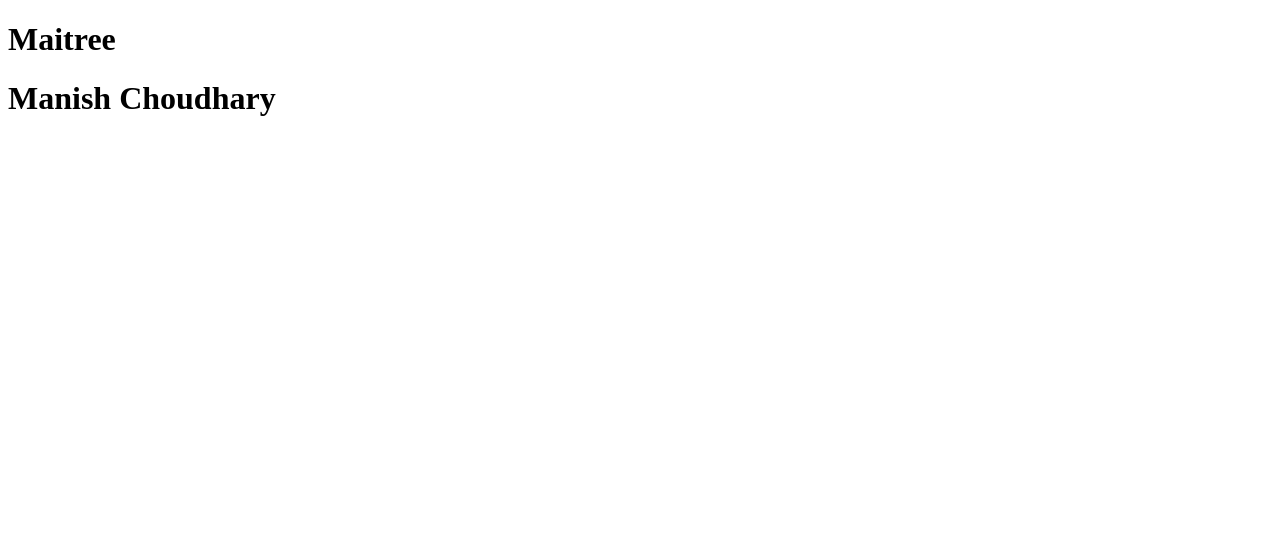
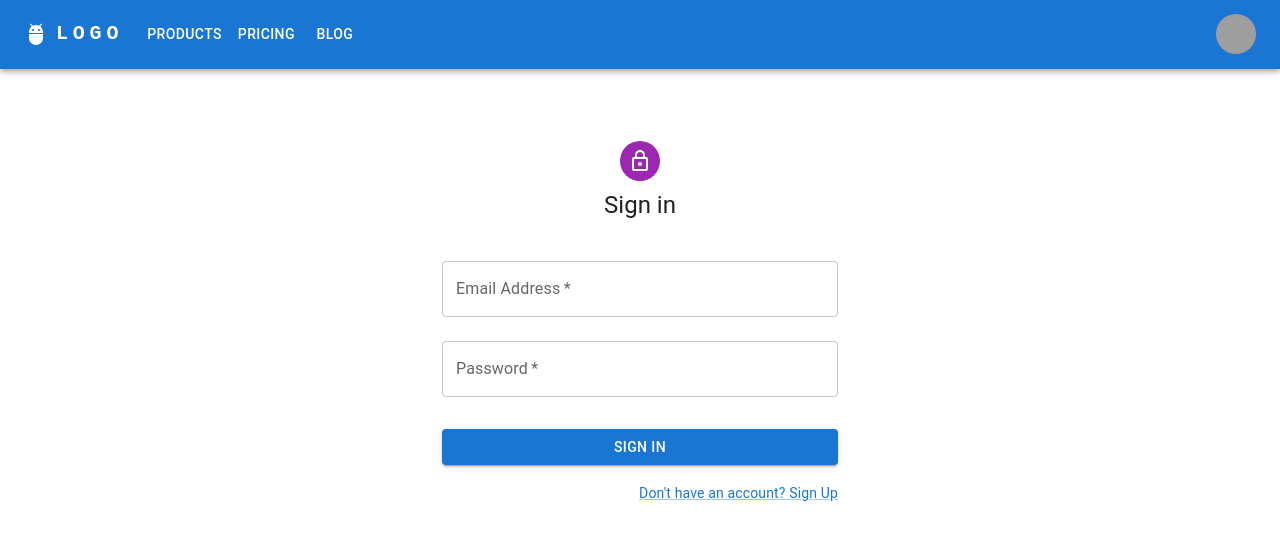
Before and after one commit to Maitree0208/ExpenseTracker, a React (Vite) app: page /dashboard in a window 1280 px wide. Shown: the top 540 px of the page. Built offline with nearby package versions, Linux system fonts and the light colour scheme; grey boxes are pictures that could not be loaded.

Commit message:
auth form,navbar added

```diff
--- a/package.json
+++ b/package.json
@@ -10,6 +10,10 @@
     "preview": "vite preview"
   },
   "dependencies": {
+    "@emotion/react": "^11.11.4",
+    "@emotion/styled": "^11.11.5",
+    "@mui/icons-material": "^5.15.15",
+    "@mui/material": "^5.15.15",
     "react": "^18.2.0",
     "react-dom": "^18.2.0"
   },
--- a/src/App.jsx
+++ b/src/App.jsx
@@ -1,11 +1,13 @@
-import { useState } from 'react'
 import './App.css'
+
+import Navbar from './components/Navbar';
+import AuthForm from './components/AuthForm';
 
 function App() {
   return (
     <>
-      <h1>Maitree</h1>
-      <h1>Manish Choudhary</h1>
+      <Navbar></Navbar>
+      <AuthForm></AuthForm>
     </>
   )
 }
--- /dev/null
+++ b/src/components/AuthForm.jsx
@@ -0,0 +1,125 @@
+import React, { useState } from 'react';
+import Avatar from '@mui/material/Avatar';
+import Button from '@mui/material/Button';
+import CssBaseline from '@mui/material/CssBaseline';
+import TextField from '@mui/material/TextField';
+import FormControlLabel from '@mui/material/FormControlLabel';
+import Checkbox from '@mui/material/Checkbox';
+import Link from '@mui/material/Link';
+import Grid from '@mui/material/Grid';
+import Box from '@mui/material/Box';
+import LockOutlinedIcon from '@mui/icons-material/LockOutlined';
+import Typography from '@mui/material/Typography';
+import Container from '@mui/material/Container';
+import { createTheme, ThemeProvider } from '@mui/material/styles';
+
+const defaultTheme = createTheme();
+
+function AuthForm() {
+  const [isLogin, setIsLogin] = useState(true); // State to track whether to show login or signup form
+
+  const handleToggleForm = () => {
+    setIsLogin(!isLogin); // Toggle between login and signup form
+  };
+
+  const handleSubmit = (event) => {
+    event.preventDefault();
+    const data = new FormData(event.currentTarget);
+    console.log({
+      email: data.get('email'),
+      password: data.get('password'),
+    });
+  };
+
+  return (
+    <ThemeProvider theme={defaultTheme}>
+      <Container component="main" maxWidth="xs">
+        <CssBaseline />
+        <Box
+          sx={{
+            marginTop: 8,
+            display: 'flex',
+            flexDirection: 'column',
+            alignItems: 'center',
+          }}
+        >
+          <Avatar sx={{ m: 1, bgcolor: 'secondary.main' }}>
+            <LockOutlinedIcon />
+          </Avatar>
+          <Typography component="h1" variant="h5">
+            {isLogin ? 'Sign in' : 'Sign up'}
+          </Typography>
+          <Box component="form" noValidate onSubmit={handleSubmit} sx={{ mt: 3 }}>
+            {!isLogin && (
+              <Grid container spacing={2}>
+                <Grid item xs={12} sm={6}>
+                  <TextField
+                    autoComplete="given-name"
+                    name="firstName"
+                    required
+                    fullWidth
+                    id="firstName"
+                    label="First Name"
+                    autoFocus
+                  />
+                </Grid>
+                <Grid item xs={12} sm={6}>
+                  <TextField
+                    required
+                    fullWidth
+                    id="lastName"
+                    label="Last Name"
+                    name="lastName"
+                    autoComplete="family-name"
+                  />
+                </Grid>
+              </Grid>
+            )}
+            <TextField
+              margin="normal"
+              required
+              fullWidth
+              id="email"
+              label="Email Address"
+              name="email"
+              autoComplete="email"
+            />
+            <TextField
+              margin="normal"
+              required
+              fullWidth
+              name="password"
+              label="Password"
+              type="password"
+              id="password"
+              autoComplete={isLogin ? 'current-password' : 'new-password'}
+            />
+            {!isLogin && (
+              <FormControlLabel
+                control={<Checkbox value="allowExtraEmails" color="primary" />}
+                label="I want to receive inspiration, marketing promotions and updates via email."
+              />
+            )}
+            <Button
+              type="submit"
+              fullWidth
+              variant="contained"
+              sx={{ mt: 3, mb: 2 }}
+            >
+              {isLogin ? 'Sign In' : 'Sign Up'}
+            </Button>
+            <Grid container justifyContent="flex-end">
+              <Grid item>
+                <Link href="#" variant="body2" onClick={handleToggleForm}>
+                  {isLogin ? "Don't have an account? Sign Up" : 'Already have an account? Sign in'}
+                </Link>
+              </Grid>
+            </Grid>
+          </Box>
+        </Box>
+      </Container>
+    </ThemeProvider>
+  );
+}
+
+export default AuthForm;
--- /dev/null
+++ b/src/components/Navbar.jsx
@@ -0,0 +1,162 @@
+import * as React from 'react';
+import AppBar from '@mui/material/AppBar';
+import Box from '@mui/material/Box';
+import Toolbar from '@mui/material/Toolbar';
+import IconButton from '@mui/material/IconButton';
+import Typography from '@mui/material/Typography';
+import Menu from '@mui/material/Menu';
+import MenuIcon from '@mui/icons-material/Menu';
+import Container from '@mui/material/Container';
+import Avatar from '@mui/material/Avatar';
+import Button from '@mui/material/Button';
+import Tooltip from '@mui/material/Tooltip';
+import MenuItem from '@mui/material/MenuItem';
+import AdbIcon from '@mui/icons-material/Adb';
+
+const pages = ['Products', 'Pricing', 'Blog'];
+const settings = ['Profile', 'Account', 'Dashboard', 'Logout'];
+
+function Navbar() {
+  const [anchorElNav, setAnchorElNav] = React.useState(null);
+  const [anchorElUser, setAnchorElUser] = React.useState(null);
+
+  const handleOpenNavMenu = (event) => {
+    setAnchorElNav(event.currentTarget);
+  };
+  const handleOpenUserMenu = (event) => {
+    setAnchorElUser(event.currentTarget);
+  };
+
+  const handleCloseNavMenu = () => {
+    setAnchorElNav(null);
+  };
+
+  const handleCloseUserMenu = () => {
+    setAnchorElUser(null);
+  };
+
+  return (
+    <AppBar position="static">
+      <Container maxWidth="xl">
+        <Toolbar disableGutters>
+          <AdbIcon sx={{ display: { xs: 'none', md: 'flex' }, mr: 1 }} />
+          <Typography
+            variant="h6"
+            noWrap
+            component="a"
+            href="#app-bar-with-responsive-menu"
+            sx={{
+              mr: 2,
+              display: { xs: 'none', md: 'flex' },
+              fontFamily: 'monospace',
+              fontWeight: 700,
+              letterSpacing: '.3rem',
+              color: 'inherit',
+              textDecoration: 'none',
+            }}
+          >
+            LOGO
+          </Typography>
+
+          <Box sx={{ flexGrow: 1, display: { xs: 'flex', md: 'none' } }}>
+            <IconButton
+              size="large"
+              aria-label="account of current user"
+              aria-controls="menu-appbar"
+              aria-haspopup="true"
+              onClick={handleOpenNavMenu}
+              color="inherit"
+            >
+              <MenuIcon />
+            </IconButton>
+            <Menu
+              id="menu-appbar"
+              anchorEl={anchorElNav}
+              anchorOrigin={{
+                vertical: 'bottom',
+                horizontal: 'left',
+              }}
+              keepMounted
+              transformOrigin={{
+                vertical: 'top',
+                horizontal: 'left',
+              }}
+              open={Boolean(anchorElNav)}
+              onClose={handleCloseNavMenu}
+              sx={{
+                display: { xs: 'block', md: 'none' },
+              }}
+            >
+              {pages.map((page) => (
+                <MenuItem key={page} onClick={handleCloseNavMenu}>
+                  <Typography textAlign="center">{page}</Typography>
+                </MenuItem>
+              ))}
+            </Menu>
+          </Box>
+          <AdbIcon sx={{ display: { xs: 'flex', md: 'none' }, mr: 1 }} />
+          <Typography
+            variant="h5"
+            noWrap
+            component="a"
+            href="#app-bar-with-responsive-menu"
+            sx={{
+              mr: 2,
+              display: { xs: 'flex', md: 'none' },
+              flexGrow: 1,
+              fontFamily: 'monospace',
+              fontWeight: 700,
+              letterSpacing: '.3rem',
+              color: 'inherit',
+              textDecoration: 'none',
+            }}
+          >
+            LOGO
+          </Typography>
+          <Box sx={{ flexGrow: 1, display: { xs: 'none', md: 'flex' } }}>
+            {pages.map((page) => (
+              <Button
+                key={page}
+                onClick={handleCloseNavMenu}
+                sx={{ my: 2, color: 'white', display: 'block' }}
+              >
+                {page}
+              </Button>
+            ))}
+          </Box>
+
+          <Box sx={{ flexGrow: 0 }}>
+            <Tooltip title="Open settings">
+              <IconButton onClick={handleOpenUserMenu} sx={{ p: 0 }}>
+                <Avatar alt="Remy Sharp" src="/static/images/avatar/2.jpg" />
+              </IconButton>
+            </Tooltip>
+            <Menu
+              sx={{ mt: '45px' }}
+              id="menu-appbar"
+              anchorEl={anchorElUser}
+              anchorOrigin={{
+                vertical: 'top',
+                horizontal: 'right',
+              }}
+              keepMounted
+              transformOrigin={{
+                vertical: 'top',
+                horizontal: 'right',
+              }}
+              open={Boolean(anchorElUser)}
+              onClose={handleCloseUserMenu}
+            >
+              {settings.map((setting) => (
+                <MenuItem key={setting} onClick={handleCloseUserMenu}>
+                  <Typography textAlign="center">{setting}</Typography>
+                </MenuItem>
+              ))}
+            </Menu>
+          </Box>
+        </Toolbar>
+      </Container>
+    </AppBar>
+  );
+}
+export default Navbar;
```
Also changed, not shown: 1 other file (tests, documents, lock files or other folders).
